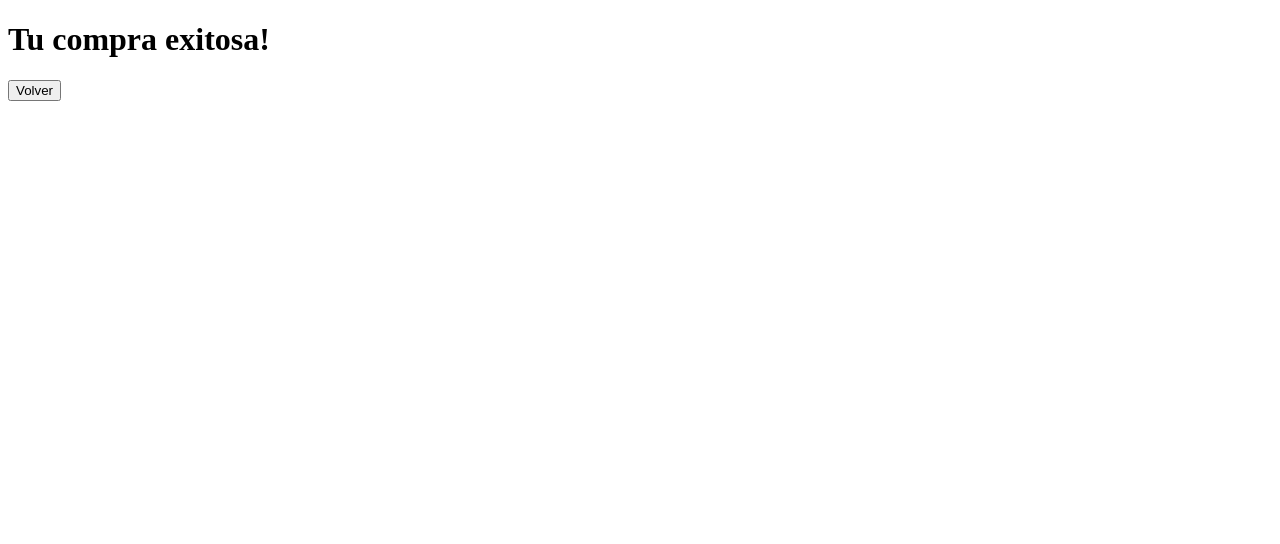
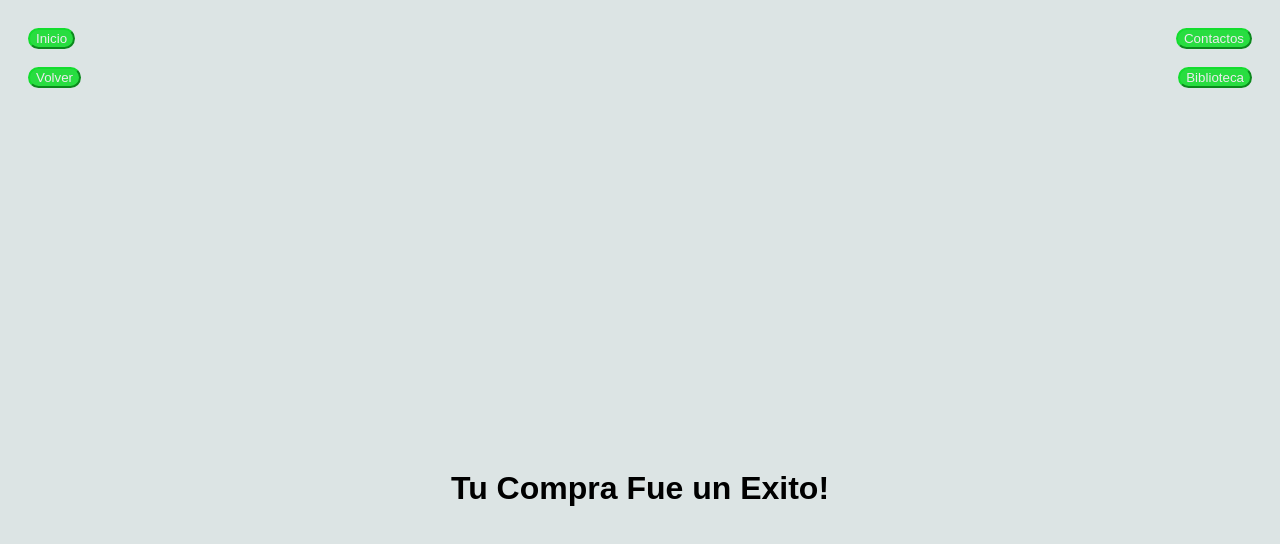
Before and after one commit to Daya-Mit/proyecto.appi, a website: page enviar.html in a window 1280 px wide. Drawn offline with Linux system fonts and the light colour scheme.

Commit message:
Add files via upload

```diff
--- a/enviar.html
+++ b/enviar.html
@@ -4,23 +4,49 @@
   <meta charset="UTF-8">
   <title>Tienda de Libros</title>
   <style>
+     body {
+        font-family: Arial, sans-serif;
+      background: #dce4e4;
+      padding: 20px;
 
-  body{
+    }
+    button {
+        color: rgb(238, 235, 238);
+        background-color: #28dd40;
+        border-radius: 100px;
+        border-color: #13dd2e;
+     }
 
-  .button-volver {
-        margin-top: 10px;
-        padding: 10px 15px;
-        background-color: #12ce67;
-        color: white;
-        border: none;
-        border-radius: 5px;
-        cursor: pointer;
-      }
-      }
+     .boton-derecha {
+    float: right;
+    margin-left: 10px; /* Opcional, para separar los botones */
+     }
+
+     .container {
+  display: flex;
+  justify-content: center; /* Centra horizontalmente */
+  align-items: center;    /* Centra verticalmente */
+  height: 100vh;          /* Ajusta la altura del contenedor */
+}
+
+.texto {
+  text-align: center;     /* Alinea el texto dentro del elemento */
+}
+
+
+
     </style>
     </head>
 
     <body>
-      <h1> Tu compra exitosa!</h1>
-<a href="index.html"><button>Volver</button></a>
+
+      <a href="contactos.html"><button class="boton-derecha">Contactos</button></a>
+      <a href="index.html"><button>Inicio</button></a> <br> <br>
+      <a href="comprar.html"><button>Volver</button></a>
+      <a href="comprar.html"><button class="boton-derecha">Biblioteca</button></a>
+
+
+      <div class="container">
+        <h1>Tu Compra Fue un Exito!</h1>
+      </div>
 </body>
```
Also changed, not shown: comprar.html (+41 -1 lines).
